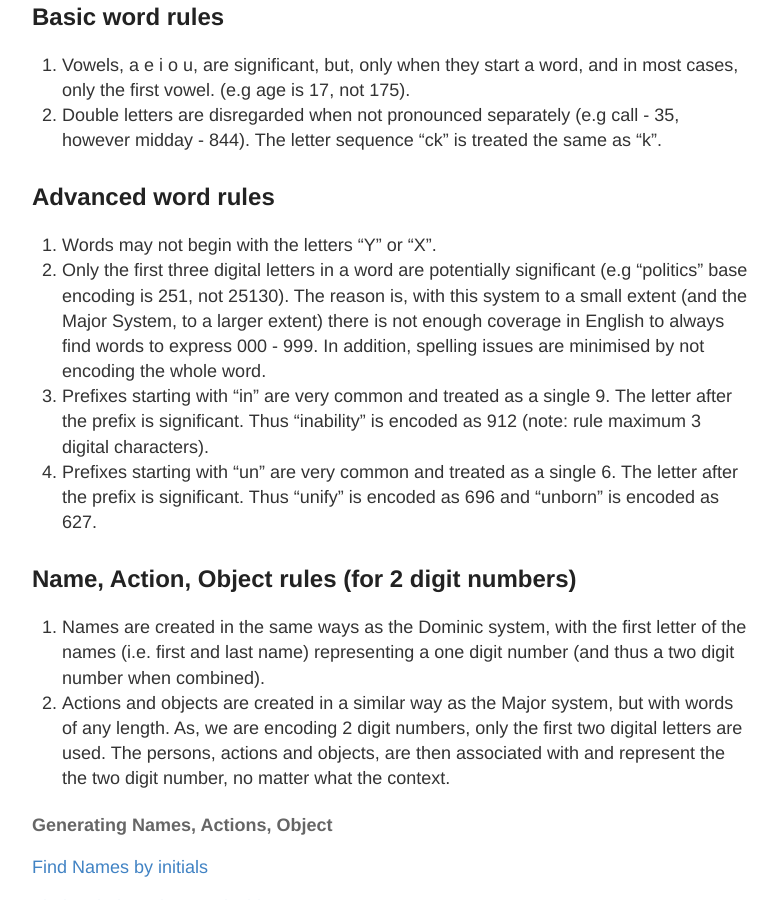
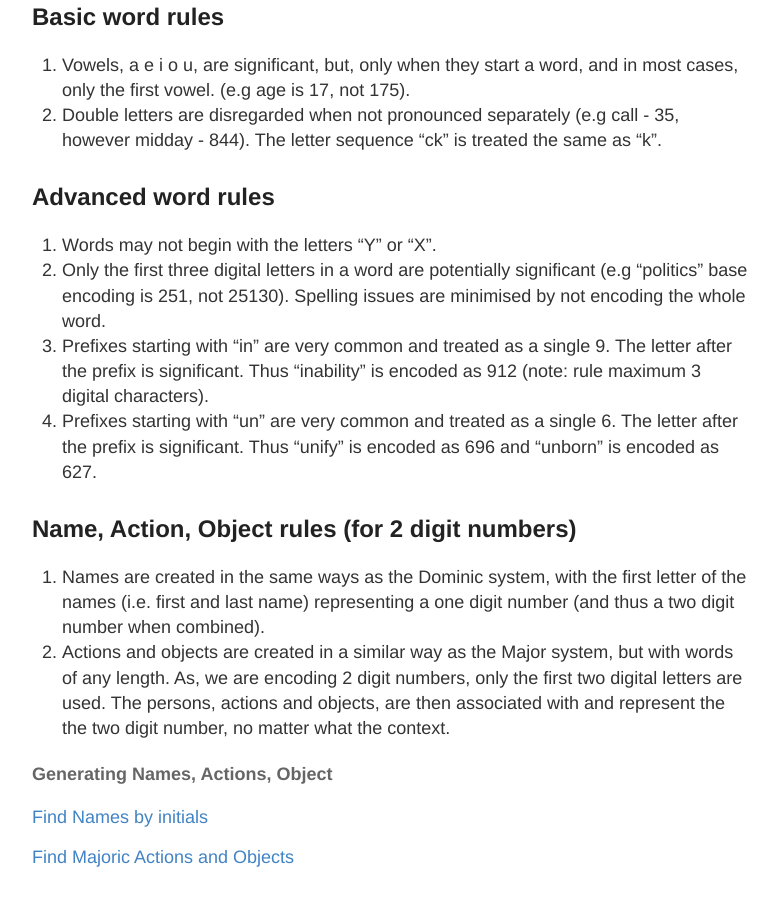
Before and after one commit to oliversarmy/oliversarmy.github.io, a Jekyll site: the page built from _posts/2015-7-10-MajoricSystem.md, in a window 1280 px wide and 900 px high, scrolled down 2101 px. Shown: the whole window, without its empty margins (248-1026 px from the left). Built offline with Jekyll 4.4.1, drawn with Linux system fonts in a browser that asks for light colours; Markdown is read by kramdown in place of the engine named in the settings.

Commit message:
spelling

```diff
--- a/_posts/2015-7-10-MajoricSystem.md
+++ b/_posts/2015-7-10-MajoricSystem.md
@@ -65,10 +65,7 @@ t  p  k  w  l  v  j  m  n  s
 
 1. Words may not begin with the letters "Y" or "X".
 1. Only the first three digital letters in a word are potentially significant
-   (e.g "politics" base encoding is 251, not 25130).
-   The reason is, with this system to a small extent (and the Major System, to a larger extent) there is not enough coverage in
-   English to always find words to express 000 - 999. In addition, spelling
-   issues are minimised by not encoding the whole word.
+   (e.g "politics" base encoding is 251, not 25130). Spelling issues are minimised by not encoding the whole word.
 1. Prefixes starting with "in" are very common and treated as a single 9. The letter after the prefix is significant. Thus "inability" is encoded as 912 (note: rule maximum 3 digital characters).
 1. Prefixes starting with "un" are very common and treated as a single 6. The letter after the prefix is significant. Thus "unify" is encoded as 696 and "unborn" is encoded as 627.
 
```
